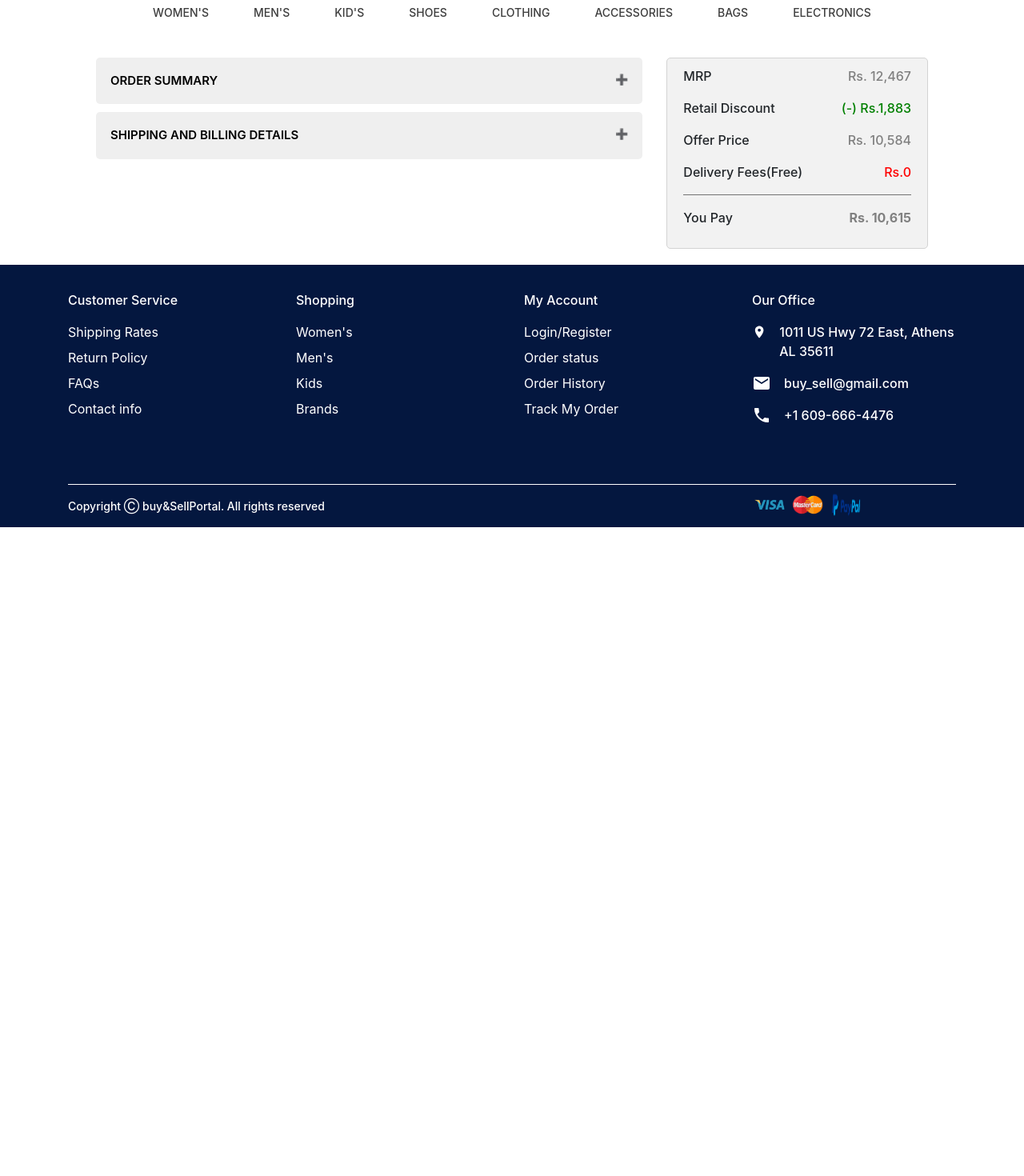
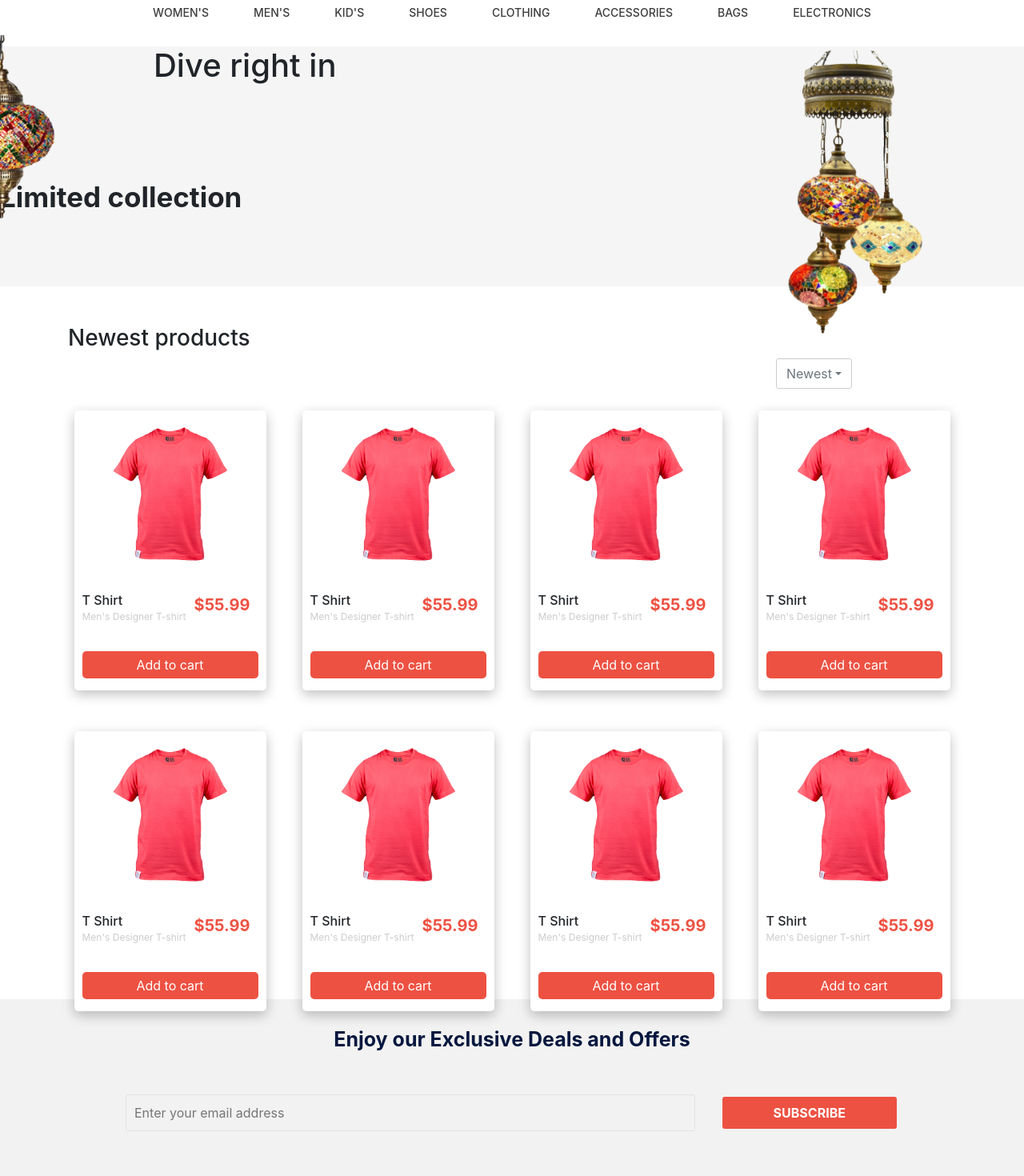
Before and after one commit to Ramkumar96/Buy_Sell_Site, a React (Create React App) app: page / in a window 1280 px wide. Shown: the part 180-1650 px from the top of the page at 80% size. Before the commit the page ends 839 px from the top, so only its background shows below. Built offline with nearby package versions, Linux system fonts and the light colour scheme; grey boxes are pictures that could not be loaded.

Commit message:
landing_page_mobile_responsive

```diff
--- a/src/App.js
+++ b/src/App.js
@@ -14,9 +14,9 @@ const App = () => {
   return (
     <>
     <Header/>
-    {/* <Home/> */}
+    <Home/>
     {/* <ProductViewPage/> */}
-    <CheckOutPage/>
+    {/* <CheckOutPage/> */}
     <Footer/>
     </>
   )
--- a/src/components/Footer.js
+++ b/src/components/Footer.js
@@ -12,28 +12,28 @@ const Footer = () => (
     <div className="footerComponent">
         <div className="container">
             <div className="row footer-content">
-                <div className="col-md-3 d-flex flex-column footer-links">
+                <div className="col-xs-6 col-md-3 d-flex flex-column footer-links">
                     <p>Customer Service</p>
                     <a>Shipping Rates</a>
                     <a>Return Policy</a>
                     <a>FAQs</a>
                     <a>Contact info</a>
                 </div>
-                <div className="col-md-3 d-flex flex-column footer-links">
+                <div className="col-xs-6 col-md-3 d-flex flex-column footer-links">
                     <p>Shopping</p>
                     <a>Women's</a>
                     <a>Men's</a>
                     <a>Kids</a>
                     <a>Brands</a>
                 </div>
-                <div className="col-md-3 d-flex flex-column footer-links">
+                <div className="col-xs-6 col-md-3 d-flex flex-column footer-links">
                     <p>My Account</p>
                     <a>Login/Register</a>
                     <a>Order status</a>
                     <a>Order History</a>
                     <a>Track My Order</a>
                 </div>
-                <div className="col-md-3 d-flex flex-column">
+                <div className="col-xs-6 col-md-3 d-flex flex-column">
                     {/* <p>Our Office</p>
                     <a>About</a>
                     <a>Site Map</a>
@@ -65,12 +65,12 @@ const Footer = () => (
 
             <div className="horizontalLine"></div>
 
-            <div className="d-flex flex-row copyright">
-                <div class="bottomleft d-flex justify-content-start">
+            <div className="row copyright">
+                <div class="col-xs-12 col-md-6 bottomleft d-flex order-xs-1 justify-content-sm-center justify-content-md-start">
                     <p>Copyright Ⓒ buy&SellPortal. All rights reserved</p>
                 </div>
 
-                <div class="bottomright d-flex justify-content-end">
+                <div class="col-xs-12 col-md-6 bottomright d-flex order-xs-0 justify-content-sm-center justify-content-md-end">
                     <img src={require('../assets/images/visa.png')} className="payment-cards" />
                     <img src={require('../assets/images/mastercard.png')} className="payment-cards" />
                     <img src={require('../assets/images/paypal.png')} className="payment-cards" />
--- a/src/components/Home.js
+++ b/src/components/Home.js
@@ -16,14 +16,14 @@ import DropdownButton from 'react-bootstrap/DropdownButton';
 import Form from 'react-bootstrap/Form';
 import FormControl from 'react-bootstrap/FormControl'
 
-import "slick-carousel/slick/slick.css";
-import "slick-carousel/slick/slick-theme.css";
+// import "slick-carousel/slick/slick.css";
+// import "slick-carousel/slick/slick-theme.css";
 
 
-import '../css/_slick.css';
-import '../css/_slickTheme.css'
+// import '../css/_slick.css';
+// import '../css/_slickTheme.css'
 
-import Slider from "react-slick";
+// import Slider from "react-slick";
 
 class Home extends Component {
   render() {
@@ -139,7 +139,7 @@ class Home extends Component {
 
         {/* subscribe form component */}
         <div className="container-fluid subscribe-component">
-          <p className="text-center subscribe-title">Enjoy our Exclusive Deals and Offers</p>
+          <p className="text-center">Enjoy our Exclusive Deals and Offers</p>
           <form className="form-inline">
             <input type="email" id="email" placeholder="Enter your email address" name="email" />
             <button className="subscribe-button">SUBSCRIBE</button>
--- a/src/css/footer.css
+++ b/src/css/footer.css
@@ -22,7 +22,7 @@
 .copyright{
     color: var(--main-bg-color);
     font-size: 14px;
-    padding-right: 700px;
+    /* padding-right: 700px; */
 }
 .payment-cards{
     padding: 5px 5px;
@@ -35,12 +35,12 @@
 }
 .copyright{
     color:white;
-    overflow: hidden;
+    /* overflow: hidden; */
 }
 .bottomright{
-    padding: 0.1rem;
+    /* padding: 0.1rem;
     position: absolute;
-    right: 14em;
+    right: 14em; */
 }
 
 .bottomleft{
@@ -58,10 +58,37 @@
 }
 
 
-@media only screen and (max-width: 768px) {
+/* Features in Mobile,ipad, ipad pro */
 
+@media (max-width: 1199.98px) {
+    .bottomleft p{
+        text-align: center;
+    }
+    .bottomright{
+        display: flex;
+        order: 1;
+        text-align: center;
+        align-items: center;
+        justify-content: center;
+
+    }
     .bottomleft{
-        margin: 0rem;
-        padding: 8px;
+        display: flex;
+        order: 2;
+        text-align: center;
+        align-items: center;
+        justify-content: center;
     }
 }
+
+/* Extra large devices (large desktops, 1200px and up) */
+@media (min-width: 1200px) {
+    .bottomright{
+        display: flex;
+        justify-content: end;
+    }
+    .bottomleft{
+        display: flex;
+        justify-content: start;
+    }
+}
--- a/src/css/home.css
+++ b/src/css/home.css
@@ -1,52 +1,28 @@
-.carousel {
-    width:900px;
-    height:500px;
-    margin: auto;
-  }
 /* Email Subscribe form Component */
-.subscribe-component{
-    background-color: #F2F2F2;
-    padding: 2rem;
-}
 
-.subscribe-title{
+.subscribe-component p{
     color:#04173F;
-    font-size: 25px;
+    font-size: 20px;
     font-weight: bold;
 }
 
-.form-inline {
+.form-inline{
     display: flex;
     flex-flow: row wrap;
     align-items: center;
-    margin-top: 36px;
-    margin-bottom: 48px;
     justify-content: center;
+    padding: 1em;
 }
 
-  .form-inline input {
-    vertical-align: middle;
-    margin: 5px 10px 5px 0;
-    padding: 10px;
-    background-color:  #F2F2F2;
-    border: 1px solid rgb(226, 226, 226);
-    width: 60%;
-    margin-right: 32px;
-    border-radius: 3px;
-  }
+
   .form-inline .subscribe-button {
     background-color:  #ED5142;
     color: white;
     border-radius: 3px;
     border: none;
-    padding: 0.5em 4em;
-    text-align: center;
     font-weight: bold;
     font-size: 16px;
-    margin: 4px 2px;
     cursor: pointer;
-    /* width: 200px; */
-    /* height: 48px; */
   }
 
 
@@ -65,52 +41,6 @@
     padding: 10px 25px;
 }
 
-.row-1{
-background-color: #ED5142;
-/* height: 80px; */
-}
-
-.row-2{
-    /* height: 400px; */
-}
-
-/* Picture Banner */
-.banner{
-    padding: 40px 154px;
-    height: 356px;
-}
-
-.banner-left{
-    background-image: url('../assets/images/banner-left.jpg');
-    background-size: 100% 100%;
-}
-
-.banner-right{
-    background-image: url('../assets/images/banner-right.jpg');
-    background-size: 100% 100%;
-}
-
-
-
-/* carousel banner */
-@media (min-width: 768px) {
-
-}
-
-.img-fill{
-    width: 100%;
-    height: 100vh;
-    background-position: center;
-}
-
-/* Extra small devices (portrait phones, less than 576px) */
-@media (max-width: 575.98px) {  }
-
-/* Small devices (landscape phones, 576px and up) */
-@media (min-width: 576px) and (max-width: 767.98px) {  }
-
-/* Medium devices (tablets, 768px and up) */
-@media (min-width: 768px) and (max-width: 991.98px) {  }
 
 /* Large devices (desktops, 992px and up) */
 @media (min-width: 992px) {
@@ -128,22 +58,148 @@ background-color: #ED5142;
        position: absolute;
        top: 2px;
    }
-   .sortby-feature{
-    position: absolute;
-    right: 13.5em;
-    top: 38em;
-   }
+
    #input-group-dropdown{
        border: 1px solid #ccc;
        border-radius: 3px;
 
    }
+
+
+
+}
+
+
+
+/* Extra small devices (portrait phones, less than 576px) */
+@media (max-width: 575.98px) {
+    .form-inline input {
+        vertical-align: middle;
+        /* margin: 5px 10px 5px 0; */
+        padding: 10px;
+        background-color:  #F2F2F2;
+        border: 1px solid rgb(226, 226, 226);
+        width: 60%;
+        margin-bottom: 1em;
+        /* margin-right: 32px; */
+        /* border-radius: 3px; */
+    }
+    .form-inline {
+        display: flex;
+        flex-direction: column;
+        /* flex-flow: row wrap; */
+        align-items: center;
+        justify-content: center;
+        padding: 2em;
+    }
+    .form-inline .subscribe-button {
+        padding: 0.5em 4.6em;
+        /* text-align: center; */
+        font-weight: bold;
+        font-size: 16px;
+        cursor: pointer;
+      }
+      .sortby-feature{
+        position: absolute;
+        right: 1em;
+        top: 4.5em;
+    }
+}
+
+/* Small devices (landscape phones, 576px and up) */
+@media (min-width: 576px) and (max-width: 767.98px) {  }
+
+/* Medium devices (tablets, 768px and up) */
+@media (min-width: 768px) and (max-width: 991.98px) {
+    .products-list{
+        padding: 8em 1em;
+    }
+    .sortby-feature{
+        position: absolute;
+        right: 3em;
+        top: 8em;
+    }
     .products-section{
-       margin: 5em 0 5em;
+        margin: 3em 0 ;
         /* position: relative; */
     }
+    /* .product{
+        padding: 10px;
+    } */
+}
+@media (min-width: 992px) {
+
+}
+/* Large devices (desktops, 992px and up) */
+@media (min-width: 992px) and (max-width: 1199.98px) {
     .products-list{
-       margin: 15em 0 10em;
+        padding: 12em 0;
+        margin: 1em;
+    }
+    /* .product{
+        padding: 10px;
+    } */
+    .sortby-feature{
+        position: absolute;
+        right: 4em;
+        top: 6em;
+    }
+    .products-section{
+        padding: 1em 0;
+    }
+}
+
+
+/* Features disable in Mobile,ipad, ipad pro */
+
+@media (max-width: 1199.98px) {
+
+    .products-section h3{
+        font-size: 18px;
+    }
+    .sliderImage{
+        display: none;
+    }
+    .subscribe-component{
+        background-color: #F2F2F2;
+        padding: 1rem 15em;
+    }
+    .subscribe-component p {
+        text-align: center;
+    }
+
+
+}
+
+@media (min-width: 768px) {
+    .form-inline input {
+        vertical-align: middle;
+        /* margin: 5px 10px 5px 0; */
+        padding: 10px;
+        background-color:  #F2F2F2;
+        border: 1px solid rgb(226, 226, 226);
+        width: 60%;
+        margin-right: 32px;
+        /* border-radius: 3px; */
+      }
+        .form-inline{
+            padding: 2em;
+            display: flex;
+        flex-flow: row wrap;
+        align-items: center;
+        justify-content: center;
+        }
+        .subscribe-component{
+            background-color: #F2F2F2;
+            padding: 2rem;
+        }
+        .subscribe-component p{
+            color:#04173F;
+            font-size: 25px;
+            font-weight: bold;
+        }
+        .product-container{
+            padding-top: 3em;
         }
         .bannersideimg{
             position: absolute;
@@ -170,11 +226,99 @@ background-color: #ED5142;
             position: absolute;
             top: 50%;
         }
+        .form-inline .subscribe-button {
+            background-color:  #ED5142;
+            color: white;
+            border-radius: 3px;
+            border: none;
+            padding: 0.5em 4em;
+            text-align: center;
+            font-weight: bold;
+            font-size: 16px;
+            margin: 4px 2px;
+            cursor: pointer;
+            /* width: 200px; */
+            /* height: 48px; */
+          }
 }
 
 /* Extra large devices (large desktops, 1200px and up) */
 @media (min-width: 1200px) {
+    .sortby-feature{
+        position: absolute;
+        right: 13.5em;
+        top: 38em;
+    }
+    .products-list{
+        margin: 15em 0 10em;
+    }
+    .form-inline input {
+    vertical-align: middle;
+    /* margin: 5px 10px 5px 0; */
+    padding: 10px;
+    background-color:  #F2F2F2;
+    border: 1px solid rgb(226, 226, 226);
+    width: 60%;
+    margin-right: 32px;
+    /* border-radius: 3px; */
+  }
+    .form-inline{
+        padding: 2em;
+        display: flex;
+    flex-flow: row wrap;
+    align-items: center;
+    justify-content: center;
+    }
+    .subscribe-component{
+        background-color: #F2F2F2;
+        padding: 2rem;
+    }
+    .subscribe-component p{
+        color:#04173F;
+        font-size: 25px;
+        font-weight: bold;
+    }
     .product-container{
         padding-top: 3em;
     }
+    .bannersideimg{
+        position: absolute;
+        top: 14em;
     }
+    .bannersideimg img{
+         width: 80%;
+    }
+    .bannerimg{
+        position: absolute;
+        right: 3em;
+        top: 15em;
+    }
+    .bannerimg img{
+        width: 70%;
+    }
+    .sliderImage h1{
+        position: absolute;
+        left: 15%;
+    }
+    .sliderImage p{
+        font-size: 35px;
+        font-weight: bold;
+        position: absolute;
+        top: 50%;
+    }
+    .form-inline .subscribe-button {
+        background-color:  #ED5142;
+        color: white;
+        border-radius: 3px;
+        border: none;
+        padding: 0.5em 4em;
+        text-align: center;
+        font-weight: bold;
+        font-size: 16px;
+        margin: 4px 2px;
+        cursor: pointer;
+        /* width: 200px; */
+        /* height: 48px; */
+      }
+
+ }
```
Also changed, not shown: src/components/Header.js (+15 -2 lines), src/css/CustomCard.css (+0 -8 lines), src/css/header.css (+32 -4 lines). Lines whose indentation alone changed are shown as unchanged.
